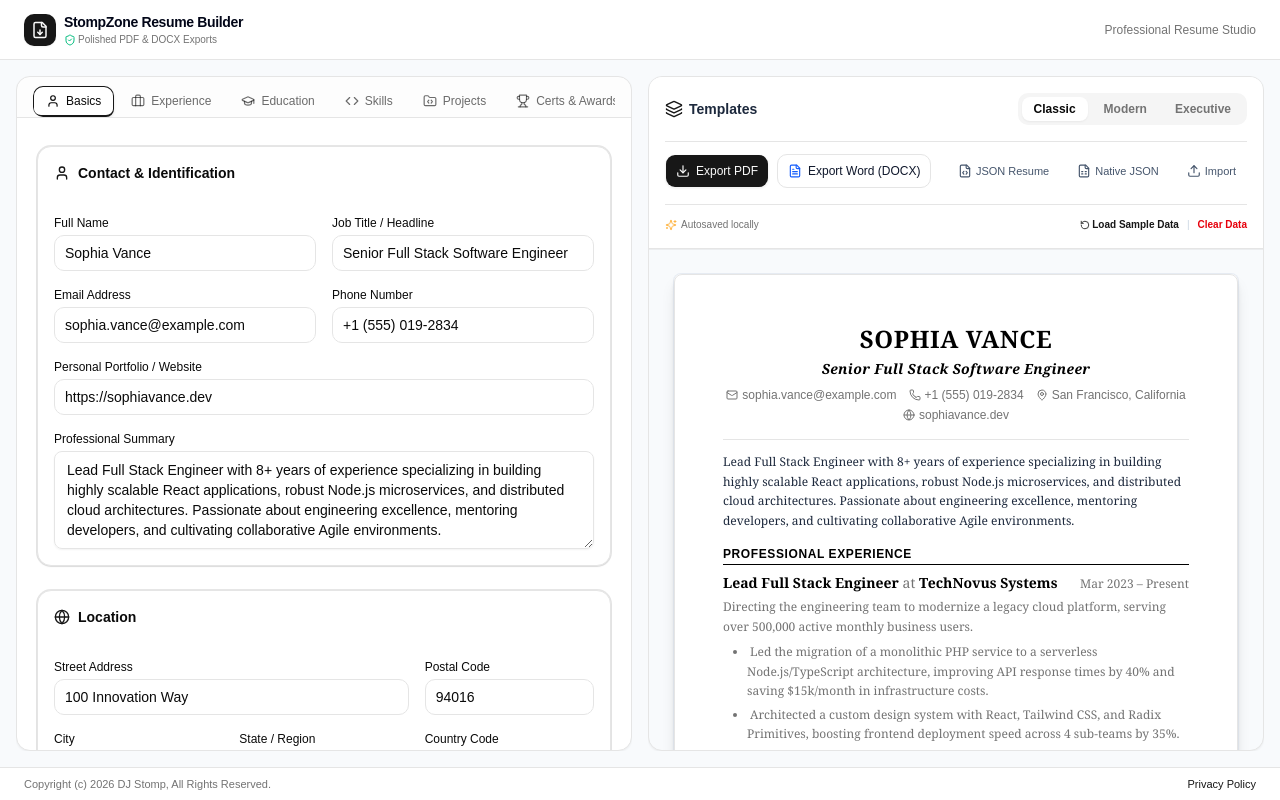
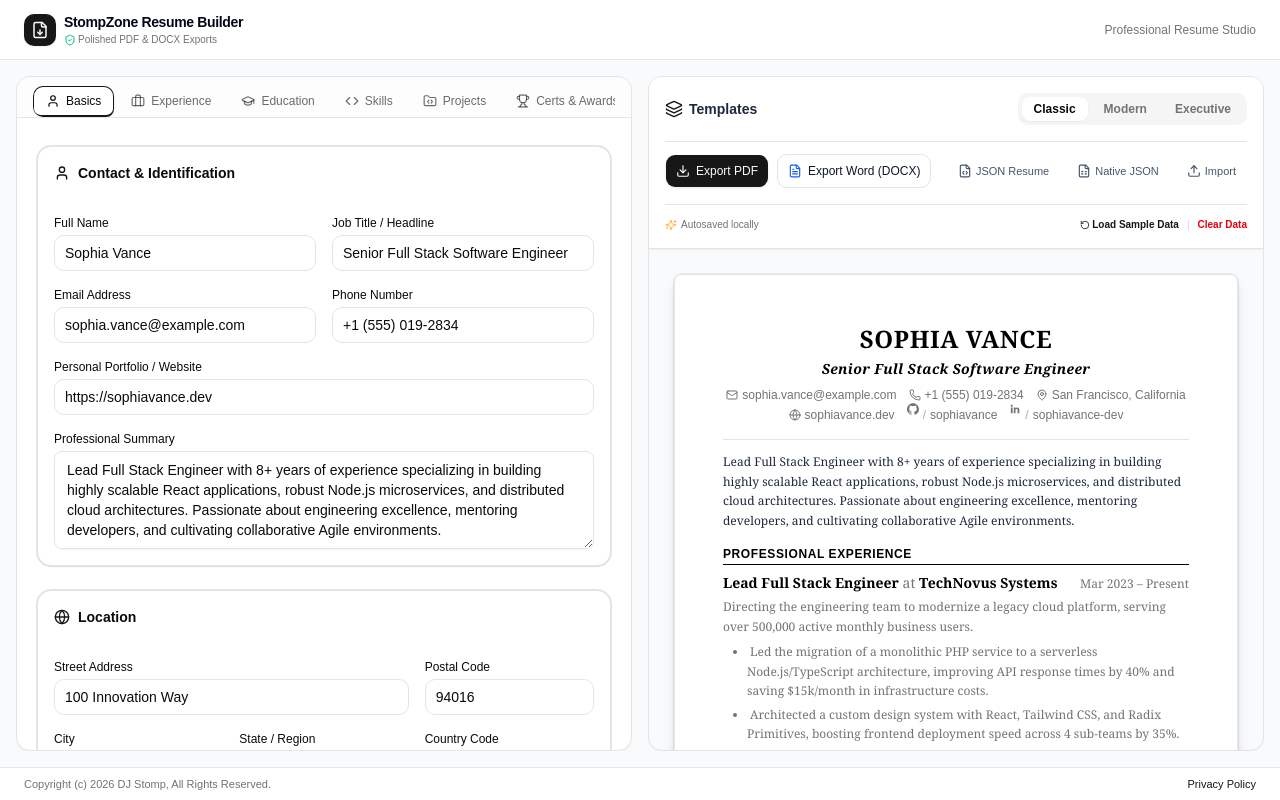
Before and after one commit to StompZone/resumebuilder, a React (Vite) app: page / in a window 1280 px wide. Built offline with nearby package versions, Linux system fonts and the light colour scheme.

Commit message:
Improve social profiles and export parity

```diff
--- a/package.json
+++ b/package.json
@@ -24,6 +24,7 @@
     "react-dom": "^19.2.6",
     "react-hook-form": "^7.78.0",
     "shadcn": "^4.11.0",
+    "simple-icons": "^16.23.0",
     "tailwind-merge": "^3.6.0",
     "tw-animate-css": "^1.4.0",
     "zod": "^4.4.3",
--- /dev/null
+++ b/src/domain/resume/socialProfiles.ts
@@ -0,0 +1,111 @@
+import {
+  siBehance,
+  siBluesky,
+  siDevdotto,
+  siDribbble,
+  siFacebook,
+  siGithub,
+  siGitlab,
+  siInstagram,
+  siMastodon,
+  siMedium,
+  siStackoverflow,
+  siThreads,
+  siTiktok,
+  siTwitch,
+  siX,
+  siYoutube,
+} from 'simple-icons';
+import type { Profile } from './types';
+
+export interface BrandIcon {
+  title: string;
+  path: string;
+  viewBox?: string;
+}
+
+export interface SocialProfilePresentation {
+  key: string;
+  label: string;
+  handle: string;
+  href?: string;
+  icon?: BrandIcon;
+}
+
+const linkedInIcon: BrandIcon = {
+  title: 'LinkedIn',
+  viewBox: '0 0 72 72',
+  path: 'M62,62 L51.315625,62 L51.315625,43.8021149 C51.315625,38.8127542 49.4197917,36.0245323 45.4707031,36.0245323 C41.1746094,36.0245323 38.9300781,38.9261103 38.9300781,43.8021149 L38.9300781,62 L28.6333333,62 L28.6333333,27.3333333 L38.9300781,27.3333333 L38.9300781,32.0029283 C38.9300781,32.0029283 42.0260417,26.2742151 49.3825521,26.2742151 C56.7356771,26.2742151 62,30.7644705 62,40.051212 L62,62 Z M16.349349,22.7940133 C12.8420573,22.7940133 10,19.9296567 10,16.3970067 C10,12.8643566 12.8420573,10 16.349349,10 C19.8566406,10 22.6970052,12.8643566 22.6970052,16.3970067 C22.6970052,19.9296567 19.8566406,22.7940133 16.349349,22.7940133 Z M11.0325521,62 L21.769401,62 L21.769401,27.3333333 L11.0325521,27.3333333 L11.0325521,62 Z',
+};
+
+const iconsByKey: Array<[string, BrandIcon]> = [
+  ['github', siGithub],
+  ['gitlab', siGitlab],
+  ['linkedin', linkedInIcon],
+  ['x', siX],
+  ['twitter', siX],
+  ['instagram', siInstagram],
+  ['youtube', siYoutube],
+  ['facebook', siFacebook],
+  ['tiktok', siTiktok],
+  ['threads', siThreads],
+  ['bluesky', siBluesky],
+  ['mastodon', siMastodon],
+  ['stackoverflow', siStackoverflow],
+  ['dribbble', siDribbble],
+  ['behance', siBehance],
+  ['medium', siMedium],
+  ['devto', siDevdotto],
+  ['twitch', siTwitch],
+];
+
+function formatUrl(url: string): string {
+  return url.replace(/https?:\/\/(www\.)?/, '');
+}
+
+function getNetworkKey(profile: Profile): string {
+  const source = profile.network || profile.url || '';
+  return source.toLowerCase().replace(/[^a-z0-9]/g, '');
+}
+
+function getProfileHandle(profile: Profile): string {
+  if (profile.username) return profile.username.replace(/^@/, '');
+
+  if (profile.url) {
+    try {
+      const segments = new URL(profile.url).pathname.split('/').filter(Boolean);
+      return segments.findLast((segment) => !['in', 'company', 'user', 'channel', 'c'].includes(segment.toLowerCase())) || formatUrl(profile.url);
+    } catch {
+      return formatUrl(profile.url);
+    }
+  }
+
+  return profile.network;
+}
+
+export function getSocialIcon(profile: Profile): BrandIcon | undefined {
+  const key = getNetworkKey(profile);
+  return iconsByKey.find(([candidate]) => key.includes(candidate))?.[1];
+}
+
+export function getSocialProfilePresentation(profile: Profile): SocialProfilePresentation | null {
+  const handle = getProfileHandle(profile);
+  if (!handle) return null;
+
+  const icon = getSocialIcon(profile);
+  const network = profile.network || icon?.title || '';
+
+  return {
+    key: `${network}-${handle}-${profile.url || ''}`,
+    label: network ? `${network}: ${handle}` : handle,
+    handle,
+    href: profile.url || undefined,
+    icon,
+  };
+}
+
+export function getSocialProfilePresentations(profiles: Profile[]): SocialProfilePresentation[] {
+  return profiles
+    .map(getSocialProfilePresentation)
+    .filter((profile): profile is SocialProfilePresentation => Boolean(profile));
+}
--- a/src/renderers/docx/DocxResumeRenderer.ts
+++ b/src/renderers/docx/DocxResumeRenderer.ts
@@ -8,6 +8,7 @@ import {
   BorderStyle,
 } from 'docx';
 import { Resume } from '@/domain/resume/types';
+import { getSocialProfilePresentations } from '@/domain/resume/socialProfiles';
 import { formatYearMonth } from '@/features/timeline/timelineUtils';
 
 /**
@@ -72,7 +73,7 @@ export async function downloadDocxFile(resume: Resume) {
     }),
     new Paragraph({
       alignment: AlignmentType.CENTER,
-      spacing: { after: 120 },
+      spacing: { before: 105, after: 15 },
       children: [
         new TextRun({
           text: basics.label,
@@ -91,6 +92,7 @@ export async function downloadDocxFile(resume: Resume) {
   if (basics.phone) contactParts.push(basics.phone);
   if (basics.location?.city) contactParts.push(`${basics.location.city}, ${basics.location.region}`);
   if (basics.url) contactParts.push(formatUrl(basics.url));
+  contactParts.push(...getSocialProfilePresentations(basics.profiles).map((profile) => profile.label));
 
   children.push(
     new Paragraph({
--- a/src/renderers/pdf/PdfResumeRenderer.tsx
+++ b/src/renderers/pdf/PdfResumeRenderer.tsx
@@ -1,5 +1,6 @@
-import { Document, Page, Text, View, StyleSheet, pdf } from '@react-pdf/renderer';
+import { Document, Page, Text, View, StyleSheet, pdf, Svg, Path } from '@react-pdf/renderer';
 import { Resume } from '@/domain/resume/types';
+import { getSocialProfilePresentations, type SocialProfilePresentation } from '@/domain/resume/socialProfiles';
 import { formatYearMonth } from '@/features/timeline/timelineUtils';
 
 /**
@@ -33,6 +34,8 @@ const styles = StyleSheet.create({
     fontSize: 11,
     fontStyle: 'italic',
     textAlign: 'center',
+    position: 'relative',
+    top: 8,
     marginBottom: 6,
   },
   classicContactBar: {
@@ -40,9 +43,21 @@ const styles = StyleSheet.create({
     fontSize: 8,
     flexDirection: 'row',
     justifyContent: 'center',
+    flexWrap: 'wrap',
     gap: 12,
     color: '#4a4a4a',
     marginBottom: 10,
+  },
+  contactProfileItem: {
+    flexDirection: 'row',
+    alignItems: 'center',
+    gap: 2,
+  },
+  contactIcon: {
+    width: 7,
+    height: 7,
+    position: 'relative',
+    top: 3.5,
   },
   classicSummary: {
     fontFamily: 'Times-Roman',
@@ -109,6 +124,8 @@ const styles = StyleSheet.create({
     fontSize: 11,
     color: '#2563eb',
     textTransform: 'uppercase',
+    position: 'relative',
+    top: 8,
     marginTop: 2,
   },
   modernContactBlock: {
@@ -166,6 +183,8 @@ const styles = StyleSheet.create({
     color: '#78350f',
     textAlign: 'center',
     letterSpacing: 1,
+    position: 'relative',
+    top: 7,
     marginBottom: 8,
   },
   execContactBar: {
@@ -173,6 +192,7 @@ const styles = StyleSheet.create({
     fontSize: 8,
     flexDirection: 'row',
     justifyContent: 'center',
+    flexWrap: 'wrap',
     gap: 15,
     color: '#78716c',
     marginBottom: 12,
@@ -229,11 +249,32 @@ interface PdfResumeDocumentProps {
   templateType: 'classic' | 'modern' | 'executive';
 }
 
+function formatUrl(url: string): string {
+  return url.replace(/https?:\/\/(www\.)?/, '');
+}
+
+const globeFallbackPath = 'M12 2a10 10 0 1 0 0 20 10 10 0 0 0 0-20Zm0 2c.74 0 1.6 1.18 2.1 3H9.9C10.4 5.18 11.26 4 12 4Zm-4.16 3A8.06 8.06 0 0 1 9.28 5.1 14.05 14.05 0 0 0 8.1 7H7.84Zm6.88-1.9A8.06 8.06 0 0 1 16.16 7H15.9a14.05 14.05 0 0 0-1.18-1.9ZM4.26 9h3.28A16.88 16.88 0 0 0 7.4 12c0 1.06.1 2.07.28 3H4.26A7.94 7.94 0 0 1 4 12c0-1.05.2-2.06.56-3Zm5.3 0h4.88c.22.9.36 1.91.36 3s-.14 2.1-.36 3H9.56A14.7 14.7 0 0 1 9.2 12c0-1.09.14-2.1.36-3Zm6.9 0h3.28c.36.94.56 1.95.56 3s-.2 2.06-.56 3h-3.28c.18-.93.28-1.94.28-3s-.1-2.07-.28-3ZM9.9 17h4.2c-.5 1.82-1.36 3-2.1 3s-1.6-1.18-2.1-3Zm-2.06 0h.26c.32.72.72 1.36 1.18 1.9A8.06 8.06 0 0 1 7.84 17Zm8.32 0a8.06 8.06 0 0 1-1.44 1.9c.46-.54.86-1.18 1.18-1.9h.26Z';
+
 /**
  * React PDF Document component that renders classical, modern, or executive styles.
  */
 export function PdfResumeDocument({ resume, templateType }: PdfResumeDocumentProps) {
   const { basics, work, education, skills, projects, certificates, awards, sectionsOrder, sectionsMeta } = resume;
+  const profiles = getSocialProfilePresentations(basics.profiles);
+
+  const renderProfileContact = (
+    profile: SocialProfilePresentation,
+    color: string,
+    index: number
+  ) => (
+    <View key={`${profile.key}-${index}`} style={styles.contactProfileItem}>
+      <Svg viewBox={profile.icon?.viewBox || '0 0 24 24'} style={styles.contactIcon}>
+        <Path d={profile.icon?.path || globeFallbackPath} fill={color} />
+      </Svg>
+      <Text style={{ color }}>/</Text>
+      <Text>{profile.handle}</Text>
+    </View>
+  );
 
   // Render text element helper for bullet lists
   const renderHighlights = (highlights: string[], fontStyle: any) => {
@@ -373,7 +414,10 @@ export function PdfResumeDocument({ resume, templateType }: PdfResumeDocumentPro
           {basics.email ? <Text>{basics.email}</Text> : null}
           {basics.phone ? <Text>{basics.phone}</Text> : null}
           {basics.location?.city ? <Text>{basics.location.city}, {basics.location.region}</Text> : null}
-          {basics.url ? <Text>{basics.url.replace(/https?:\/\/(www\.)?/, '')}</Text> : null}
+          {basics.url ? <Text>{formatUrl(basics.url)}</Text> : null}
+          {profiles.map((profile, index) => (
+            renderProfileContact(profile, '#4a4a4a', index)
+          ))}
         </View>
         {basics.summary ? <Text style={styles.classicSummary}>{basics.summary}</Text> : null}
       </View>
@@ -411,7 +455,10 @@ export function PdfResumeDocument({ resume, templateType }: PdfResumeDocumentPro
           {basics.email ? <Text>{basics.email}</Text> : null}
           {basics.phone ? <Text>{basics.phone}</Text> : null}
           {basics.location?.city ? <Text>{basics.location.city}, {basics.location.region}</Text> : null}
-          {basics.url ? <Text>{basics.url.replace(/https?:\/\/(www\.)?/, '')}</Text> : null}
+          {basics.url ? <Text>{formatUrl(basics.url)}</Text> : null}
+          {profiles.map((profile, index) => (
+            renderProfileContact(profile, '#64748b', index)
+          ))}
         </View>
       </View>
 
@@ -449,7 +496,10 @@ export function PdfResumeDocument({ resume, templateType }: PdfResumeDocumentPro
           {basics.email ? <Text>{basics.email}</Text> : null}
           {basics.phone ? <Text>{basics.phone}</Text> : null}
           {basics.location?.city ? <Text>{basics.location.city}, {basics.location.region}</Text> : null}
-          {basics.url ? <Text>{basics.url.replace(/https?:\/\/(www\.)?/, '')}</Text> : null}
+          {basics.url ? <Text>{formatUrl(basics.url)}</Text> : null}
+          {profiles.map((profile, index) => (
+            renderProfileContact(profile, '#78716c', index)
+          ))}
         </View>
         {basics.summary ? <Text style={styles.execSummary}>{basics.summary}</Text> : null}
       </View>
--- a/src/templates/HtmlTemplateRenderer.tsx
+++ b/src/templates/HtmlTemplateRenderer.tsx
@@ -1,4 +1,5 @@
 import { Resume } from '@/domain/resume/types';
+import { getSocialProfilePresentations, type SocialProfilePresentation } from '@/domain/resume/socialProfiles';
 import { formatYearMonth } from '@/features/timeline/timelineUtils';
 import { Mail, Phone, Globe, MapPin } from 'lucide-react';
 
@@ -24,6 +25,50 @@ function formatProfileUrl(url: string): string {
  */
 export function HtmlTemplateRenderer({ resume, templateType }: HtmlTemplateRendererProps) {
   const { basics, work, education, skills, projects, certificates, awards, sectionsOrder, sectionsMeta } = resume;
+  const profiles = getSocialProfilePresentations(basics.profiles);
+
+  const renderProfile = (
+    profile: SocialProfilePresentation,
+    index: number,
+    className: string,
+    iconClassName: string,
+    slashClassName = 'text-muted-foreground/60'
+  ) => {
+    const content = (
+      <>
+        {profile.icon ? (
+          <svg viewBox={profile.icon.viewBox || '0 0 24 24'} fill="currentColor" aria-hidden="true" className={iconClassName}>
+            <path d={profile.icon.path} />
+          </svg>
+        ) : (
+          <Globe className={iconClassName} />
+        )}
+        <span className={slashClassName}>/</span>
+        <span>{profile.handle}</span>
+      </>
+    );
+
+    return profile.href ? (
+      <a
+        key={`${profile.key}-${index}`}
+        href={profile.href}
+        target="_blank"
+        rel="noopener noreferrer"
+        className={className}
+        title={profile.label}
+      >
+        {content}
+      </a>
+    ) : (
+      <span
+        key={`${profile.key}-${index}`}
+        className={className}
+        title={profile.label}
+      >
+        {content}
+      </span>
+    );
+  };
 
   // Render a section's contents by its ID
   const renderSectionContent = (sectionId: string) => {
@@ -192,6 +237,7 @@ export function HtmlTemplateRenderer({ resume, templateType }: HtmlTemplateRende
               </span>
             )}
             {basics.url && <span className="flex items-center gap-1"><Globe className="size-3" />{formatProfileUrl(basics.url)}</span>}
+            {profiles.map((profile, index) => renderProfile(profile, index, "flex items-center gap-1 hover:underline", "size-3 -translate-y-1.5"))}
           </div>
         </div>
 
@@ -246,6 +292,7 @@ export function HtmlTemplateRenderer({ resume, templateType }: HtmlTemplateRende
               </span>
             )}
             {basics.url && <span className="flex md:justify-end items-center gap-1.5"><Globe className="size-3.5 text-primary" />{formatProfileUrl(basics.url)}</span>}
+            {profiles.map((profile, index) => renderProfile(profile, index, "flex md:justify-end items-center gap-1.5 hover:underline", "size-3.5 text-primary -translate-y-[0.4375rem]"))}
           </div>
         </div>
 
@@ -289,6 +336,7 @@ export function HtmlTemplateRenderer({ resume, templateType }: HtmlTemplateRende
           {basics.phone && <span>{basics.phone}</span>}
           {basics.location?.city && <span>{basics.location.city}, {basics.location.region}</span>}
           {basics.url && <a href={basics.url} target="_blank" rel="noopener noreferrer" className="hover:underline text-amber-800">{formatProfileUrl(basics.url)}</a>}
+          {profiles.map((profile, index) => renderProfile(profile, index, "flex items-center gap-1 hover:underline text-amber-800", "size-3 -translate-y-1.5", "text-stone-400"))}
         </div>
       </div>
 
```
Also changed, not shown: src/features/editor/BasicsForm.tsx (+5 -2 lines), 1 other file (tests, documents, lock files or other folders).
